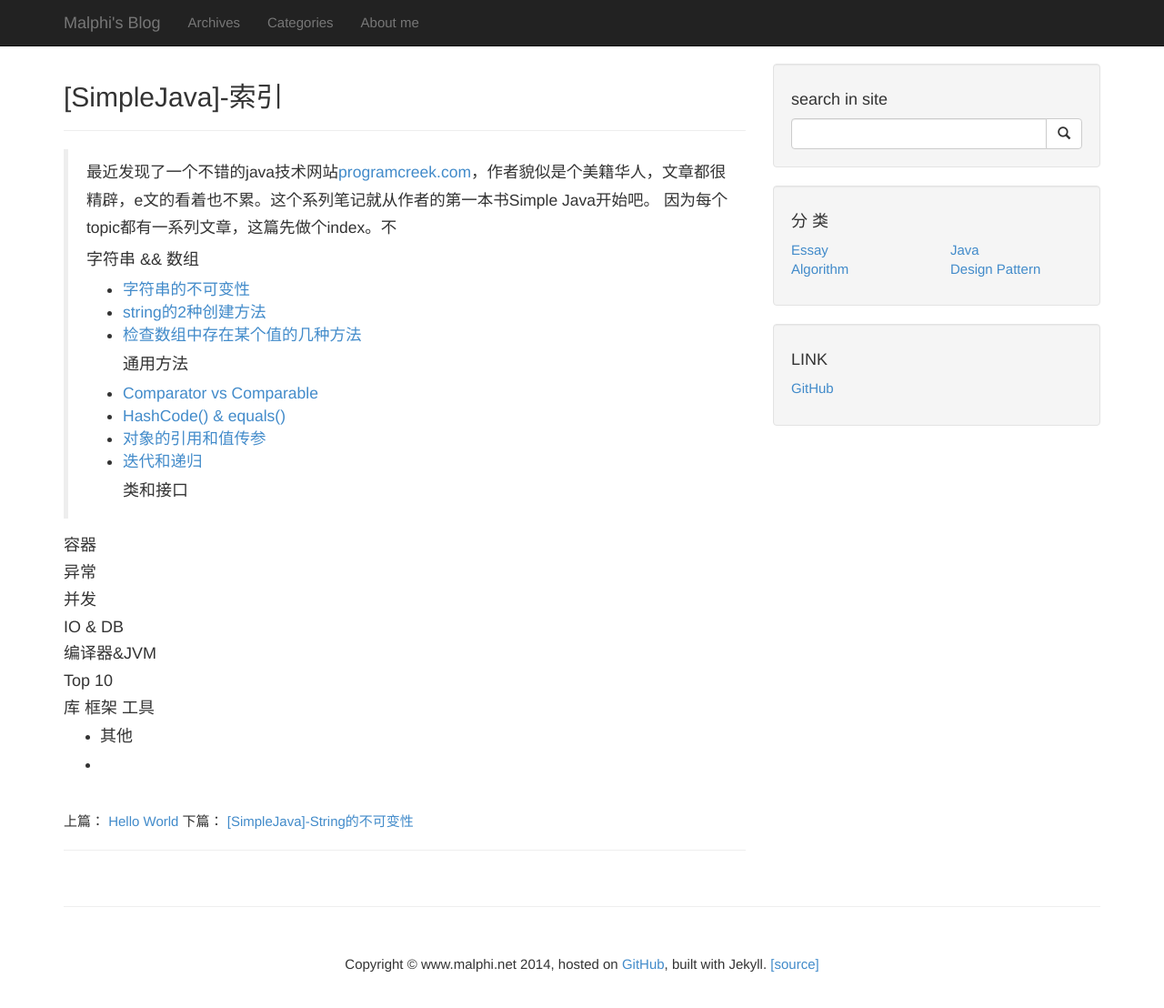
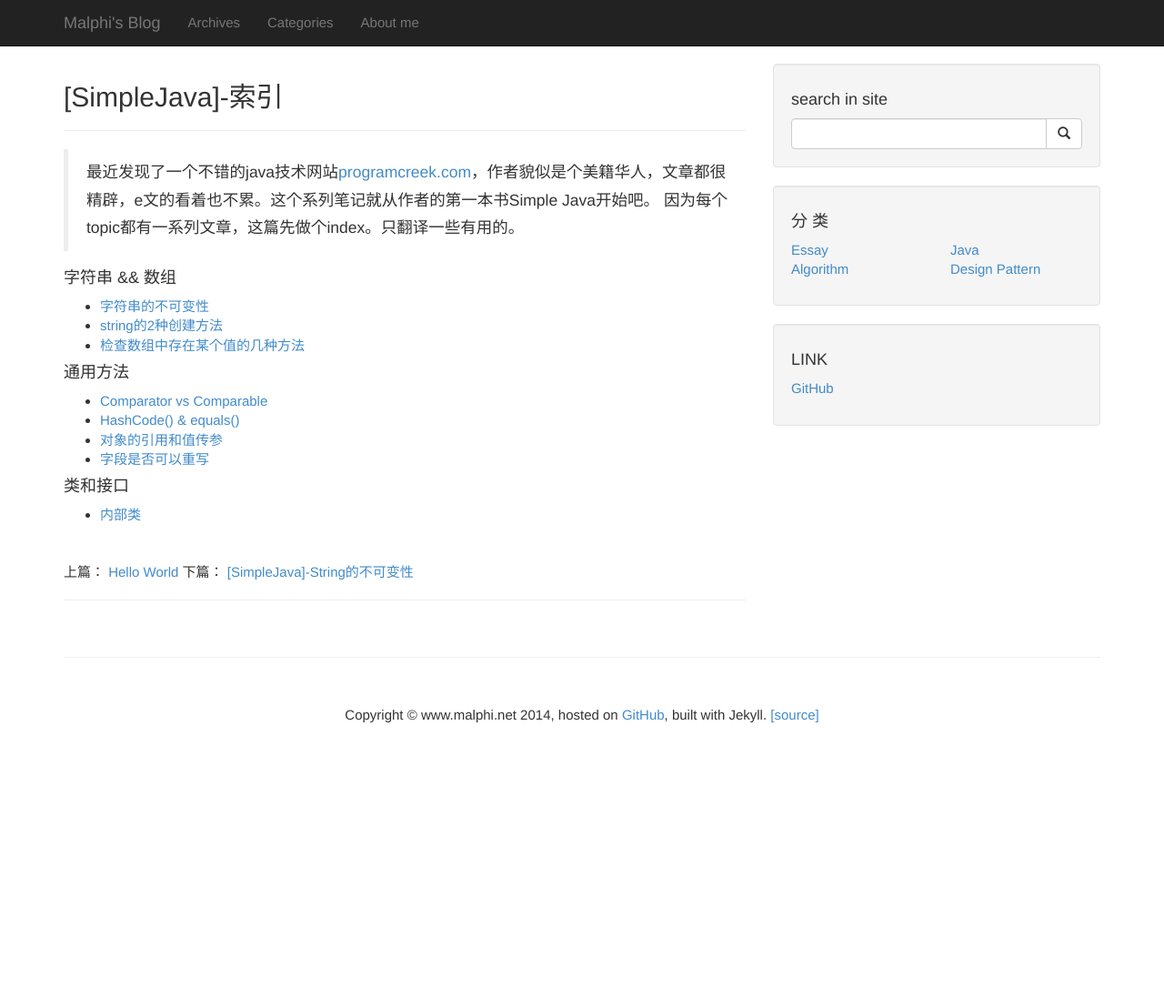
Before and after one commit to hanlinlibham/hanlinlibham.github.io, a Jekyll site: the page built from _posts/simplejava/2014-09-26-simplejava0.markdown, in a window 1280 px wide and 1134 px high. Shown: the top 1108 px of the window at 91% size. Built offline with Jekyll 4.4.1, drawn with Linux system fonts in a browser that asks for light colours; nearby versions of some CDN libraries; library files that are not in the unit come from our copies; Markdown is read by kramdown in place of the engine named in the settings; comment, search, counter and statistics services are not loaded.

Commit message:
innner class

```diff
--- a/_posts/simplejava/2014-09-26-simplejava0.markdown
+++ b/_posts/simplejava/2014-09-26-simplejava0.markdown
@@ -5,31 +5,21 @@ title:  "[SimpleJava]-索引"
 tags: [simplejava]
 ---
 >最近发现了一个不错的java技术网站[programcreek.com](http://www.programcreek.com)，作者貌似是个美籍华人，文章都很精辟，e文的看着也不累。这个系列笔记就从作者的第一本书Simple Java开始吧。
->因为每个topic都有一系列文章，这篇先做个index。不
+>因为每个topic都有一系列文章，这篇先做个index。只翻译一些有用的。
+
 #### 字符串 && 数组
+
 * [字符串的不可变性](sj1-string-immutability.html)
 * [string的2种创建方法](sj1-string-create.html)
 * [检查数组中存在某个值的几种方法](sj1-checkarray.html)
+
 #### 通用方法
-* [Comparator vs Comparable](sj2-)
+
+* [Comparator vs Comparable](sj2-comparator.html)
 * [HashCode() & equals()](sj2-equals.html)
-* [对象的引用和值传参](sj2-)
-* [迭代和递归](sj2-)
+* [对象的引用和值传参](sj2-passvalue.html)
+* [字段是否可以重写](sj2-fieldoverride.html)
+
 #### 类和接口
 
-#### 容器
-
-#### 异常
-
-#### 并发
-
-#### IO & DB
-
-#### 编译器&JVM
-
-#### Top 10
-
-#### 库 框架 工具
-* [](sj10-)
-#### 其他
-* [](sj11-)
+* [内部类](sj3-innerclass.html)
```
Also changed, not shown: _posts/simplejava/2014-10-08-sj2-equals.markdown (added, +55 -0 lines), _posts/simplejava/2014-10-11-sj3-innerclass.markdown (added, +112 -0 lines).
